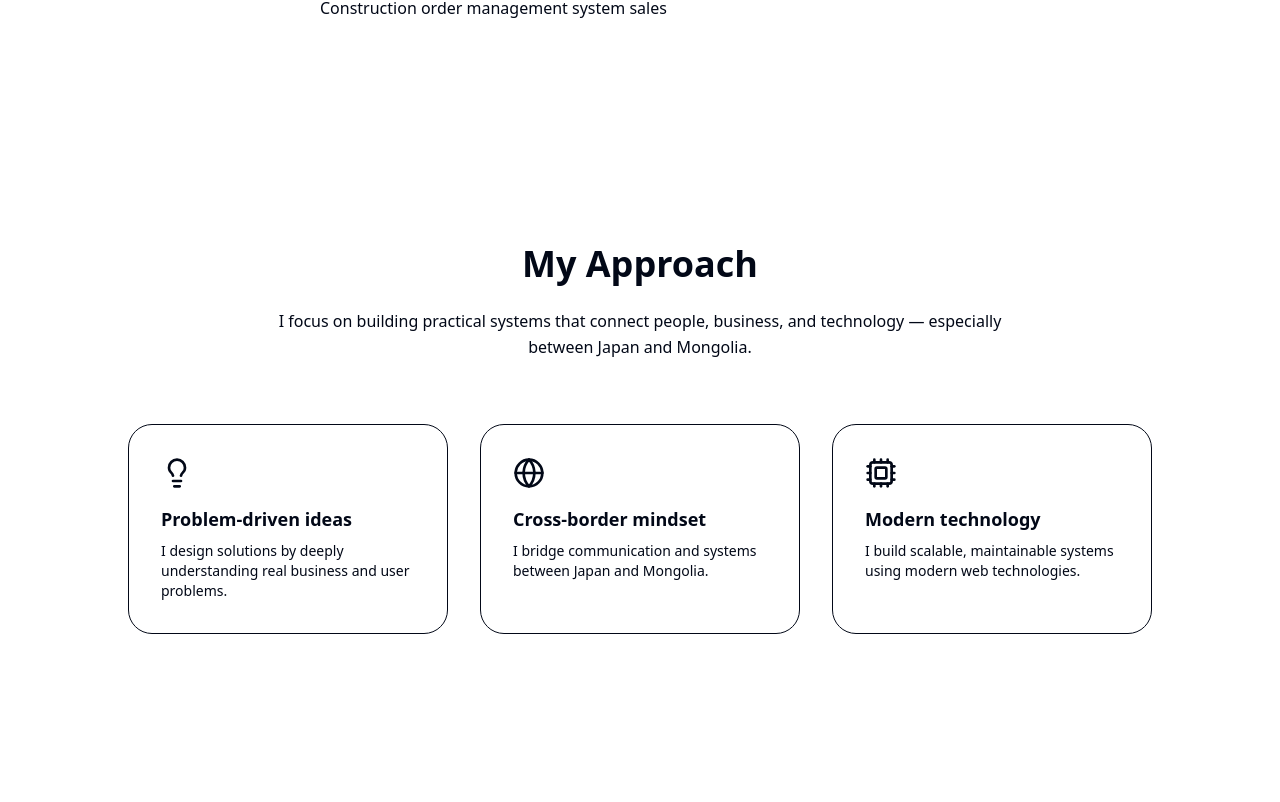
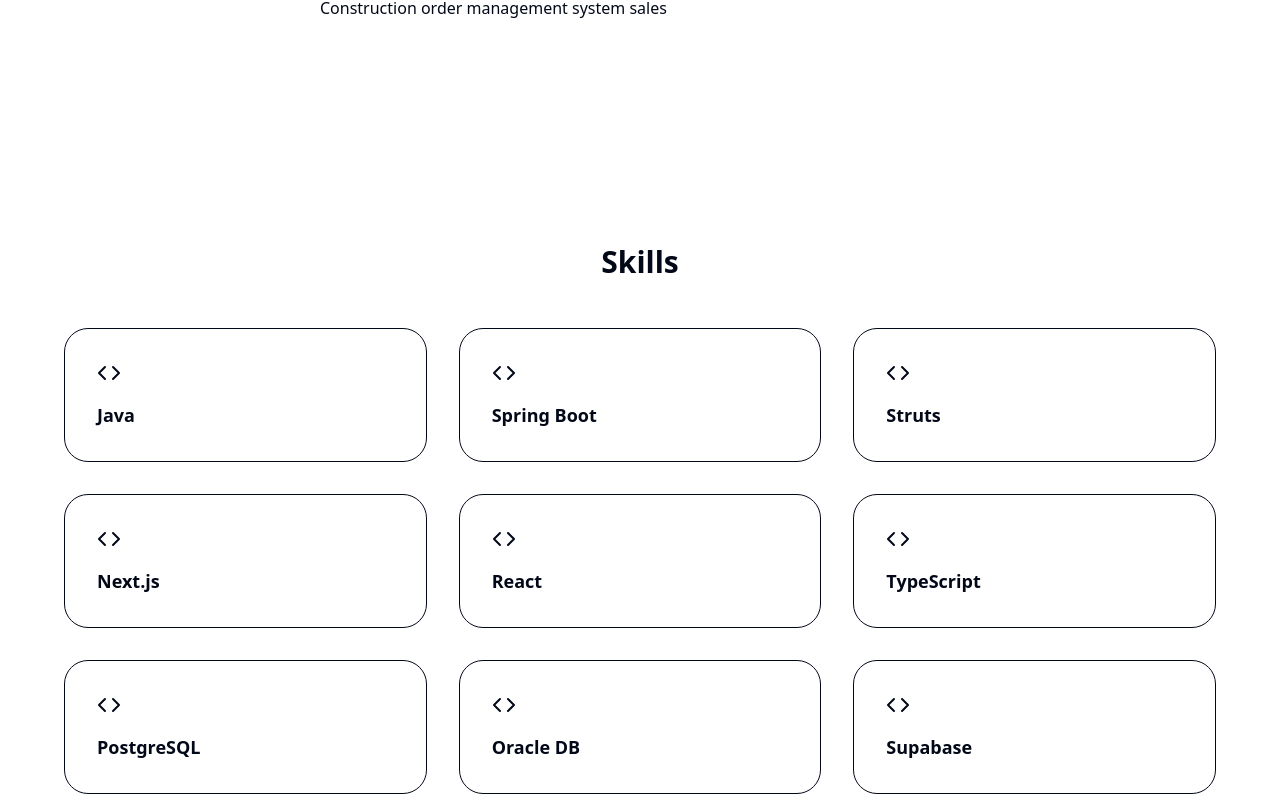
Before and after one commit to iAmSexyAndIknowIt01/portfolio, a Next.js app: page /en in a window 1280 px wide. Shown: the part 2578-3380 px from the top of the page. Built offline with nearby package versions, Linux system fonts and the light colour scheme.

Commit message:
skills showed

```diff
--- a/app/[locale]/page.tsx
+++ b/app/[locale]/page.tsx
@@ -5,11 +5,11 @@
 import Hero from "@/components/Hero";
 import Grid from "@/components/Grid";
 import Footer from "@/components/Footer";
-import Clients from "@/components/Clients";
 import Approach from "@/components/Approach";
 import Experience from "@/components/Experience";
 import Projects from "@/components/Projects";
 import { FloatingNav } from "@/components/ui/FloatingNavbar";
+import Skills from "@/components/Skills";
 
 export default function Home() {
   return (
@@ -31,6 +31,10 @@
           <Experience />
         </section>
 
+        <section id="skills">
+          <Skills />
+        </section>
+
         <Approach />
 
         <section id="contact">
--- a/components/Skills.tsx
+++ b/components/Skills.tsx
@@ -6,10 +6,13 @@
 const skills = [
   "Java",
   "Spring Boot",
+  "Struts",
   "Next.js",
   "React",
   "TypeScript",
   "PostgreSQL",
+  "Oracle DB",
+  "Supabase",
 ];
 
 export default function Skills() {
```
